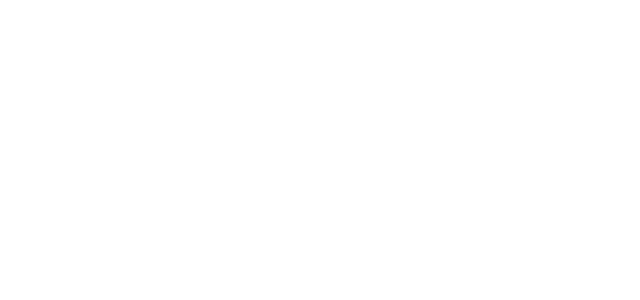
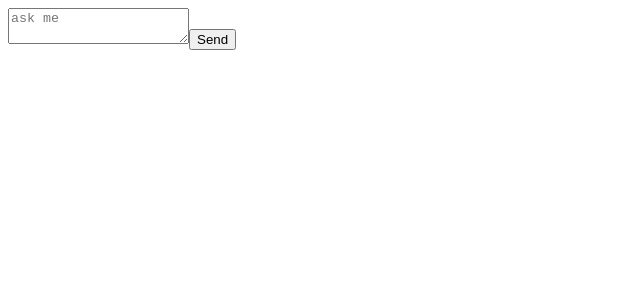
Before and after one commit to jbannach-dev/local-platy, a React (Vite) app: page / in a window 1280 px wide. Shown: the top 300 px of the page, without its empty margins (0-640 px from the left). Built offline with nearby package versions, Linux system fonts and the light colour scheme.

Commit message:
feat: add unstyled react layout and core logic

```diff
--- a/src/App.tsx
+++ b/src/App.tsx
@@ -13,12 +13,69 @@
 //  limitations under the License.
 
 
+import { ReactElement, useRef, useState } from "react";
+import { invoke } from "@tauri-apps/api/core";
 import "./App.css";
 
 function App() {
+  const [chatHistory, setChatHistory] = useState<ReactElement[]>([]);
+  const [prompt, setPrompt] = useState<string>("");
+  const isGenereating = useRef<boolean>(false);
+
+
+  function addMessage(message: ReactElement) {
+    setChatHistory((prev) => [...prev, message])
+  }
+
+
+  async function handlePrompt() {
+    if (!isGenereating.current) {
+      isGenereating.current = true
+
+      // Add user message to the chat history
+      addMessage(
+        <div className="chat-history-user">
+          <p>{prompt}</p>
+        </div>
+      );
+
+      // Call the Tauri backend prompt function to generate a response.
+      const newMessage: string = await invoke("prompt", { text: prompt });
+
+      // Add the response to the chat history
+      addMessage(
+        <div className="chat-history-bot">
+          <p>{newMessage}</p>
+        </div>
+      );
+
+      isGenereating.current = false;
+    }
+
+  }
+
   return (
     <main className="container">
-    </main>
+      <div className="chat-history">
+        {chatHistory}
+      </div>
+
+      <form
+        className="chat-prompt"
+        onSubmit={(e) => {
+          e.preventDefault();
+          handlePrompt();
+        }}>
+
+        <textarea
+          id="chat-prompt-input"
+          onChange={(e) => setPrompt(e.currentTarget.value)}
+          placeholder="ask me"
+        />
+
+        <button type="submit">Send</button>
+      </form>
+    </main >
   );
 }
 
```
